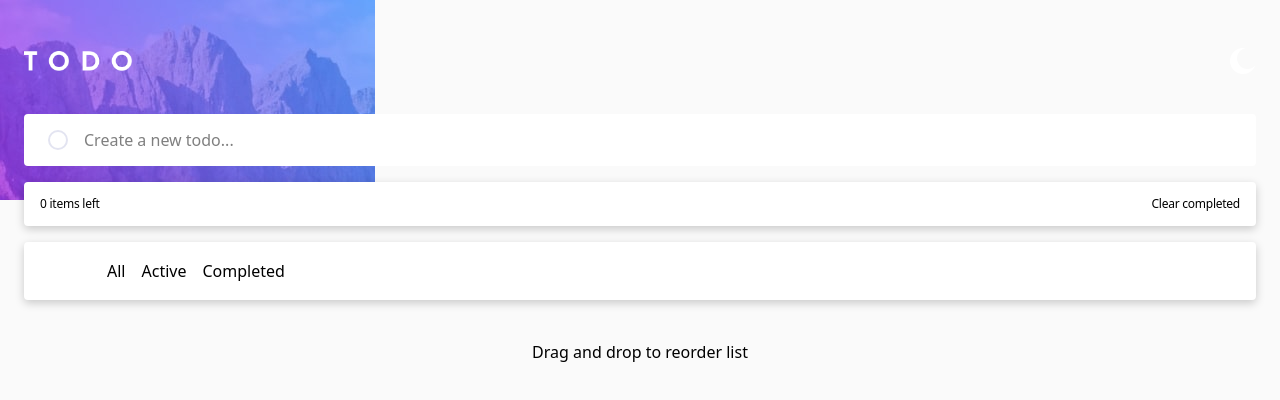
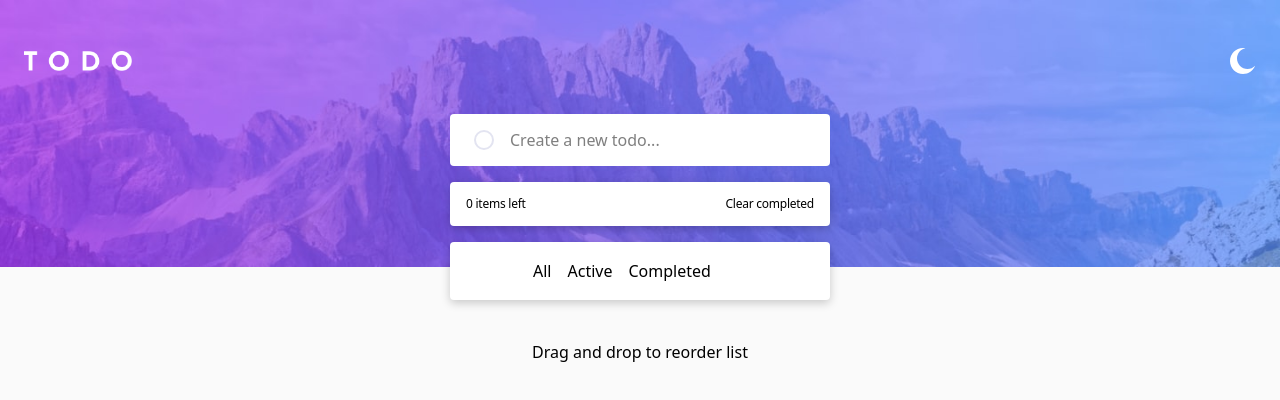
Before and after one commit to MikeG404/todo-app, a React (Vite) app: page / in a window 1280 px wide. Shown: the top 400 px of the page. Built offline with nearby package versions, Linux system fonts and the light colour scheme.

Commit message:
add desktop and tablet breakpoint

```diff
--- a/package.json
+++ b/package.json
@@ -11,6 +11,9 @@
   },
   "dependencies": {
     "@dnd-kit/core": "^6.3.1",
+    "@dnd-kit/modifiers": "^9.0.0",
+    "@dnd-kit/sortable": "^10.0.0",
+    "@dnd-kit/utilities": "^3.2.2",
     "@tailwindcss/vite": "^4.1.13",
     "react": "^19.1.1",
     "react-dom": "^19.1.1",
--- a/src/App.jsx
+++ b/src/App.jsx
@@ -72,7 +72,7 @@ function App() {
             <ThemeMode onThemeMode={handleThemeMode} isThemeMode={isThemeMode}/>
           </div>
         </header>
-        <section className='flex flex-col gap-4 px-6'>
+        <section className='flex flex-col gap-4 px-6 md:px-[114px] xl:px-[450px]'>
           <AddTodoInput value={inputValue} setInputValue={setInputValue} handleSubmit={handleSubmit} isThemeMode={isThemeMode}/>
           <TaskList
             data={filteredList}
--- a/src/components/Illustration.jsx
+++ b/src/components/Illustration.jsx
@@ -1,11 +1,29 @@
 export default function Illustration({ isThemeMode }) {
+  const images = isThemeMode
+    ? {
+        mobile: "/images/bg-mobile-light.jpg",
+        desktop: "/images/bg-desktop-light.jpg",
+        alt: "Background Light",
+      }
+    : {
+        mobile: "/images/bg-mobile-dark.jpg",
+        desktop: "/images/bg-desktop-dark.jpg",
+        alt: "Background Dark",
+      };
+
   return (
-      <picture className='absolute z-10'>
-        { isThemeMode ?
-            <img src='/images/bg-mobile-light.jpg' alt="Background Mobile Light" />
-            :
-            <img src='/images/bg-mobile-dark.jpg' alt="Background Mobile Dark" />
-        }
+    <picture className="absolute inset-0 z-10 block">
+      <source media="(min-width: 1024px)" srcSet={images.desktop} />
+      <source media="(min-width: 640px)" srcSet={images.mobile} />
+      <img
+        src={images.mobile}
+        alt={images.alt}
+        className="
+          w-full h-auto
+          sm:h-auto sm:object-contain
+          lg: lg:object-cover
+        "
+      />
     </picture>
-  )
+  );
 }
--- a/src/components/TaskList.jsx
+++ b/src/components/TaskList.jsx
@@ -1,13 +1,9 @@
-import {DndContext, useDroppable} from '@dnd-kit/core';
-
 import Task from '../components/Task'
 import TaskDetail from './TaskDetail'
 
 
 export default function TaskList({data, deleteTask, completedTask, clearCompletedTask, isThemeMode}) {
-
   return (
-    <DndContext>
       <ul className={`flex flex-col gap-4 rounded p-4 bg-white shadow-[0_3px_10px_rgb(0,0,0,0.2)] ${isThemeMode ? 'bg-white' : 'container'}`}>
         {data.map((todo) => {
           return (
@@ -16,6 +12,5 @@ export default function TaskList({data, deleteTask, completedTask, clearComplete
         })}
           <TaskDetail number={data.length} clearCompletedTask={clearCompletedTask}/>
       </ul>
-    </DndContext>
   )
 }
```
Also changed, not shown: 1 other file (tests, documents, lock files or other folders).
